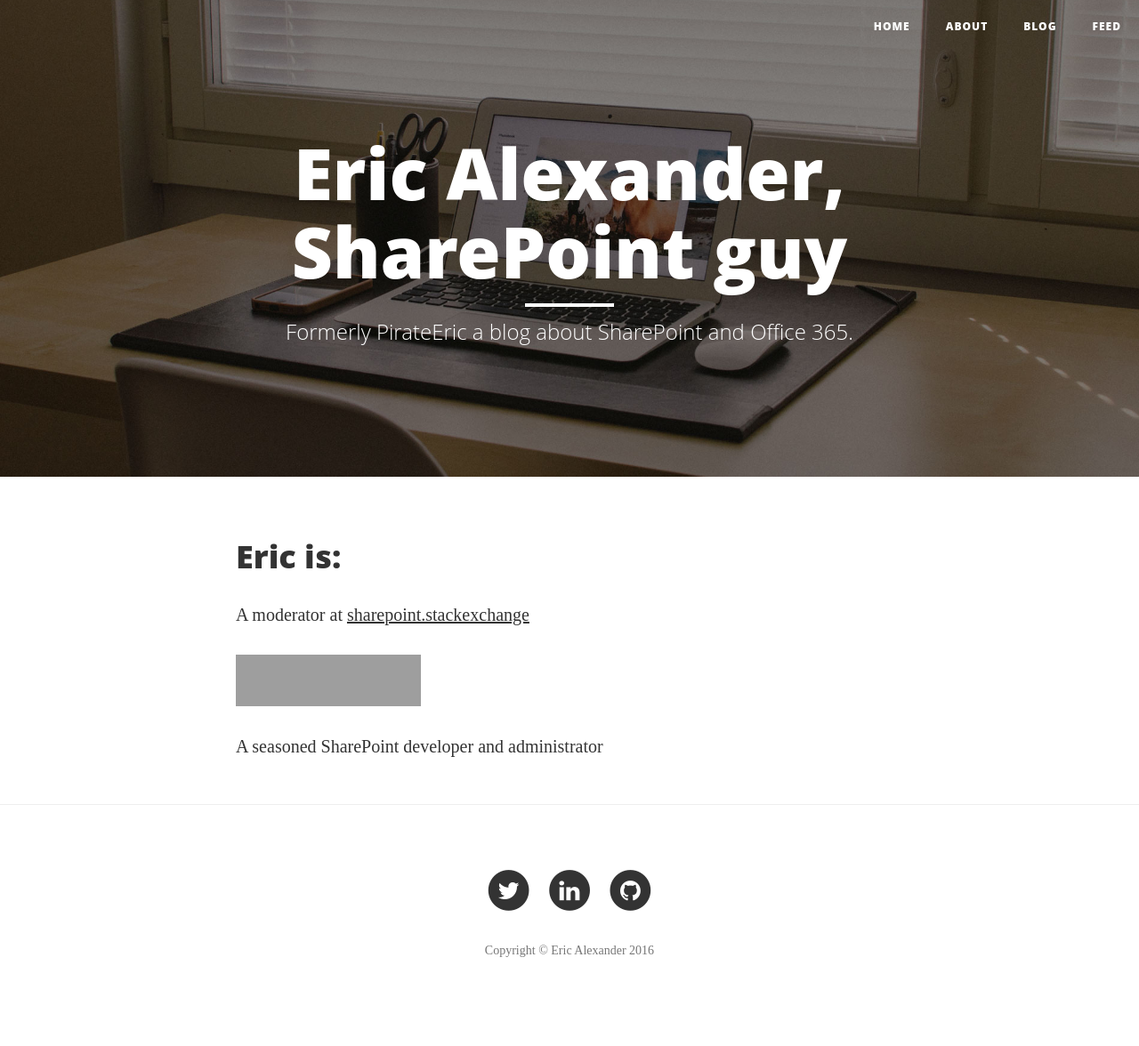
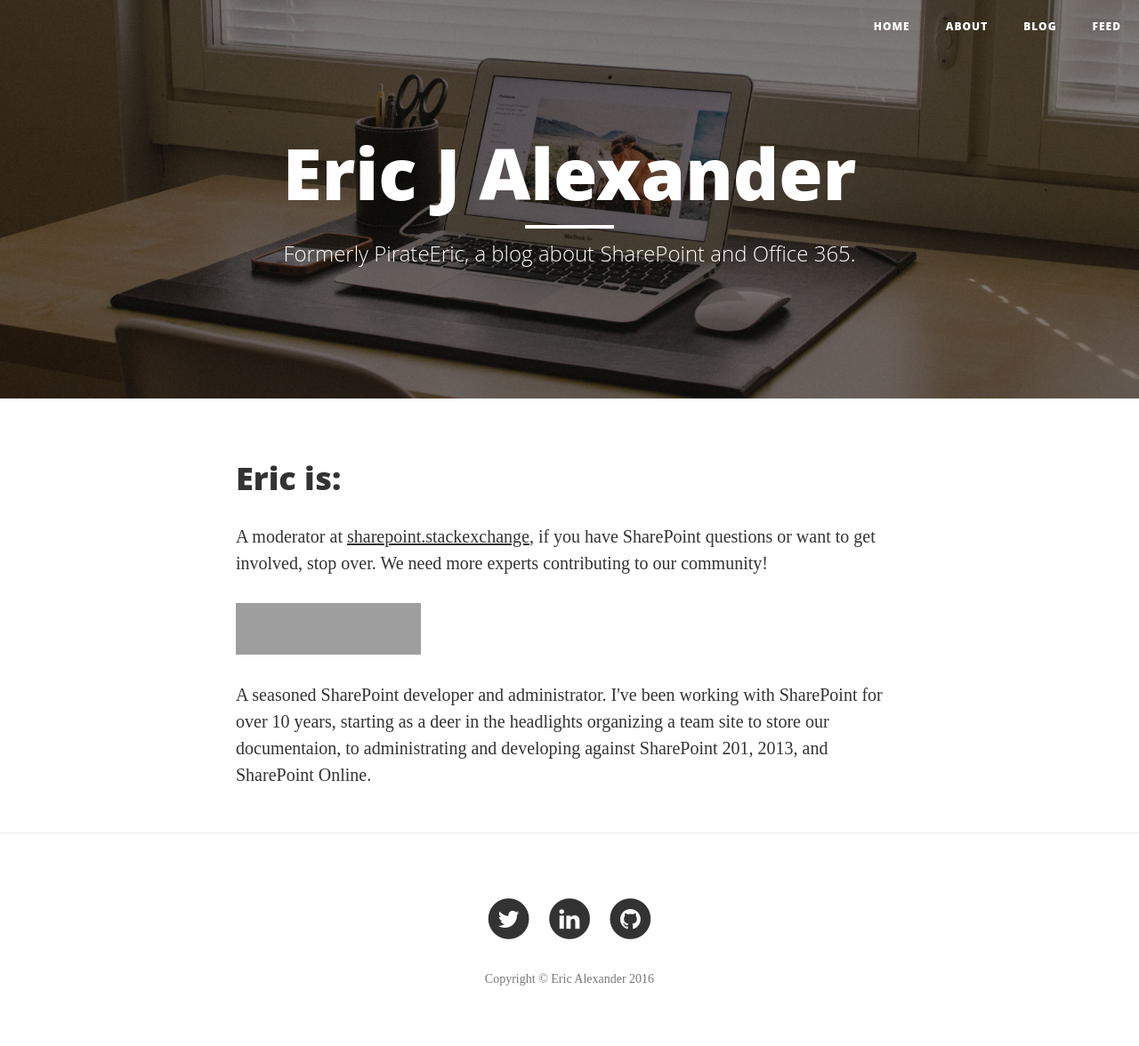
Before and after one commit to ejaya2/ejaya2.github.io, a Jekyll site: the page built from about/index.html, in a window 1280 px wide. Shown: the whole page at 89% size. Built offline with Jekyll 4.4.1, drawn with Linux system fonts in a browser that asks for light colours; before the commit the page ends 1144 px from its top, so only the background shows below that; grey boxes are pictures that could not be loaded.

Commit message:
about me and header updates

```diff
--- a/_includes/header.html
+++ b/_includes/header.html
@@ -3,9 +3,9 @@
 					<div class="row">
 						<div class="col-lg-8 col-lg-offset-2 col-md-10 col-md-offset-1">
 							<div class="site-heading">
-								<h1>Eric Alexander, SharePoint guy</h1>
+								<h1>Eric J Alexander</h1>
 								<hr class="small">
-								<span class="subheading">Formerly PirateEric a blog about SharePoint and Office 365.</span>
+								<span class="subheading">Formerly PirateEric, a blog about SharePoint and Office 365.</span>
 							</div>
 						</div>
 					</div>
--- a/_layouts/about.html
+++ b/_layouts/about.html
@@ -14,10 +14,9 @@
 				<div class="row">
 					<div class="col-lg-8 col-lg-offset-2 col-md-10 col-md-offset-1">
 						<h1>Eric is:</h1>
-							<p>A moderator at <a href"http://sharepoint.stackexchange.com/">sharepoint.stackexchange</a></p>
+							<p>A moderator at <a href"http://sharepoint.stackexchange.com/">sharepoint.stackexchange</a>, if you have SharePoint questions or want to get involved, stop over. We need more experts contributing to our community!</p>
 							<p><a href="http://stackexchange.com/users/123971/eric-alexander"><img src="http://stackexchange.com/users/flair/123971.png" width="208" height="58" alt="profile for Eric Alexander on Stack Exchange, a network of free, community-driven Q&amp;A sites" title="profile for Eric Alexander on Stack Exchange, a network of free, community-driven Q&amp;A sites" /></a></p>
-							<p>A seasoned SharePoint developer and administrator</p>
-						</ul>
+							<p>A seasoned SharePoint developer and administrator. I've been working with SharePoint for over 10 years, starting as a deer in the headlights organizing a team site to store our documentaion, to administrating and developing against SharePoint 201, 2013, and SharePoint Online.</p>
 					</div>
 				</div>
 			</div>
```
